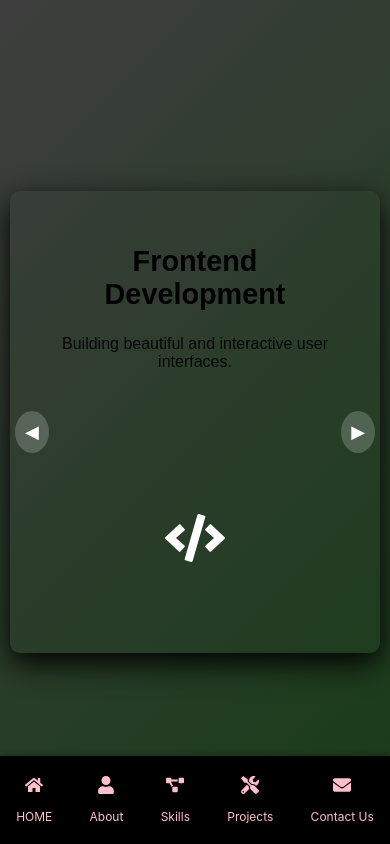
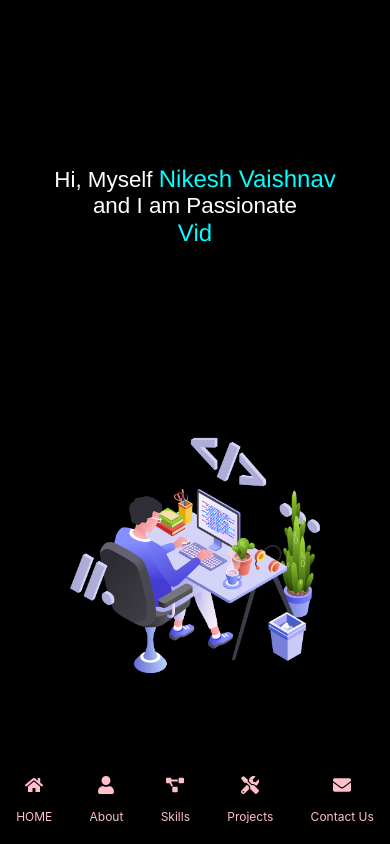
Before and after one commit to Nikesh-Vaishnav/my-portfolio, a React (Create React App) app: page / in a window 390 px wide. Built offline with nearby package versions, Linux system fonts and the light colour scheme.

Commit message:
update bg color and css

```diff
--- a/src/Home.js
+++ b/src/Home.js
@@ -1,79 +1,56 @@
-import React from "react";
-import { useState, useEffect } from "react";
-import { FaLaptopCode, FaPalette, FaDatabase, FaMobileAlt, FaCode , FaEnvelope } from "react-icons/fa";
+import React, { useEffect } from "react";
 import "./styles/Home.css";
 
+const Home = () => {
+  useEffect(() => {
+    const element = document.getElementById("element");
+    const words = ["Front-end Developer", "Video Editor", "Digital Marketer"];
+    let wordIndex = 0;
+    let letterIndex = 0;
+    let isDeleting = false;
+    const typingSpeed = 50;
+    const deletingSpeed = 50;
 
-const slides = [
-  {
-    title: "Welcome to My Portfolio",
-    description: "A showcase of my work and projects.",
-    icon: <FaLaptopCode className="slide-icon" />
-  },
-  {
-    title: "Frontend Development",
-    description: "Building beautiful and interactive user interfaces.",
-    icon: <FaCode className="slide-icon" />
-},
-  {
-    title: "Creative Web Solutions",
-    description: "Building sleek and user-friendly websites with a touch of innovation",
-    icon: <FaPalette className="slide-icon" />
-  },
-  {
-    title: "React Projects",
-    description: "Building dynamic UIs with React.js.",
-    icon: <FaDatabase className="slide-icon" />
-  },
-  {
-    title: "UI/UX Design",
-    description: "Designing intuitive and user-friendly interfaces.",
-    icon: <FaMobileAlt className="slide-icon" />
-  },
+    function typeEffect() {
+      if (!element) return;
 
-  {
-    title: "Contact Me",
-    description: "Let's collaborate on something great!",
-    icon: <FaEnvelope className="slide-icon" />
-  }
-];
+      const currentWord = words[wordIndex];
+      element.textContent = currentWord.substring(0, letterIndex); // Reset text properly
 
-const Slider = () => {
-  const [index, setIndex] = useState(0); // Start from slide 3
+      if (!isDeleting) {
+        if (letterIndex < currentWord.length) {
+          letterIndex++;
+          setTimeout(typeEffect, typingSpeed);
+        } else {
+          isDeleting = true;
+          setTimeout(typeEffect, 1000);
+        }
+      } else {
+        if (letterIndex > 0) {
+          letterIndex--;
+          setTimeout(typeEffect, deletingSpeed);
+        } else {
+          isDeleting = false;
+          wordIndex = (wordIndex + 1) % words.length;
+          setTimeout(typeEffect, 500);
+        }
+      }
+    }
 
-  useEffect(() => {
-    const interval = setInterval(() => {
-      setIndex((prevIndex) => (prevIndex === slides.length - 1 ? 0 : prevIndex + 1));
-    }, 5000); // Auto-slide every 3 seconds
-
-    return () => clearInterval(interval);
+    typeEffect();
   }, []);
 
   return (
-    <div className="slider-container">
-      <button className="nav-button left" onClick={() => setIndex(index > 0 ? index - 1 : slides.length - 1)}>◀</button>
-
-      <div className="slider">
-        <div className="slide-content">
-          <h1>{slides[index].title}</h1>
-          <p>{slides[index].description}</p>
+    <div className="home">
+      <section className="firstsection">
+        <div className="leftsection">
+          Hi, Myself <span className="purple">Nikesh Vaishnav</span><br />
+          and I am Passionate <br />
+          <span id="element"></span><br />
         </div>
-        <div className="slide-icon-container">
-          {slides[index].icon}
+        <div className="rightsection">
+          <img src="/bg.png" alt="Profile" />
         </div>
-      </div>
-
-      <button className="nav-button right" onClick={() => setIndex(index < slides.length - 1 ? index + 1 : 0)}>▶</button>
-    </div>
-  );
-};
-
-
-const Home = () => {
-  return (
-    <div className="home">
-      <section className="slider-section">
-        <Slider />
       </section>
     </div>
   );
--- a/src/Skills.js
+++ b/src/Skills.js
@@ -1,6 +1,8 @@
 import React from "react";
-import { FaHtml5, FaCss3Alt, FaJs, FaReact, FaBootstrap, FaSass, FaGithub } from "react-icons/fa";
-import { SiTailwindcss } from "react-icons/si";
+import { FaHtml5, FaCss3Alt, FaJs, FaReact, FaBootstrap, FaGithub, FaCode } from "react-icons/fa";
+import { SiTailwindcss, SiVisualstudiocode } from "react-icons/si";
+import { SiVisualstudioCode } from "react-icons/si";
+
 import "./styles/Skills.css"; // Import CSS
 
 const skills = [
@@ -10,8 +12,12 @@ const skills = [
   { name: "React.js", icon: <FaReact className="icon" style={{ color: "#61DAFB" }} /> },
   { name: "Bootstrap", icon: <FaBootstrap className="icon" style={{ color: "#7952B3" }} /> },
   { name: "Tailwind CSS", icon: <SiTailwindcss className="icon" style={{ color: "#38B2AC" }} /> },
-  { name: "SASS", icon: <FaSass className="icon" style={{ color: "#CC6699" }} /> },
+];
+
+const tools = [
   { name: "Git & GitHub", icon: <FaGithub className="icon" style={{ color: "#333" }} /> },
+  // { name: "VS Code", icon: <SiVisualstudioCode className="icon" style={{ color: "#007ACC" }} /> },
+  { name: "Code Editor", icon: <FaCode className="icon" style={{ color: "#FF5733" }} /> },
 ];
 
 const Skills = () => {
@@ -26,6 +32,16 @@ const Skills = () => {
           </div>
         ))}
       </div>
+
+      <h1>Tools</h1>
+      <div className="tools-container">
+        {tools.map((tool, index) => (
+          <div key={index} className="tool-box">
+            {tool.icon}
+            <p className="tool-name">{tool.name}</p>
+          </div>
+        ))}
+      </div>
     </section>
   );
 };
--- a/src/styles/About.css
+++ b/src/styles/About.css
@@ -1,7 +1,8 @@
 .about {
-  height: 99vh;
-  padding: 1px;
-  background: linear-gradient(135deg, #3e3e3e, rgb(24, 60, 24));
+  color: white;
+  height: 100vh;
+  padding: 0.1px 0 0 0 ;
+  background: #000;
 }
 
 .about h1 {
@@ -26,7 +27,7 @@
   max-width: 1000px;
   padding: 20px;
   border-radius: 10px;
-  box-shadow: 0 10px 30px rgba(0.3, 0.3, 0.3, 1);
+  box-shadow: 0 10px 30px rgb(179, 107, 107);
   width: 100%;
 }
 
--- a/src/styles/ContactSection.css
+++ b/src/styles/ContactSection.css
@@ -1,11 +1,12 @@
 /* Contact Section */
 .contact {
   min-height: 100vh;
-  background: linear-gradient(135deg, #3e3e3e, rgb(24, 60, 24));
+  background: #000;
   display: flex;
   flex-direction: column;
   justify-content:baseline;
   align-items: center;
+  color: white;
 }
 
 /* Contact Heading */
@@ -28,7 +29,7 @@
   margin: 20px auto;
   padding: 20px;
   border-radius: 12px;
-  box-shadow: 0 4px 10px rgba(1, 1, 1, 1);
+  box-shadow: 0 10px 30px rgb(179, 107, 107);
 }
 
 /* Left Section - Contact Info */
--- a/src/styles/Footer.css
+++ b/src/styles/Footer.css
@@ -4,11 +4,11 @@
   left: 0;
   z-index: 1000;
   width: 100%;
-  height: 50px;
+  height: 30px;
   display: flex;
   align-items: center;
   justify-content: center;
-  background: #000;
+  background: none;
   padding: 10px 0;
   text-align: center;
   box-shadow: 0 -2px 5px rgba(0, 0, 0, 0.2);
@@ -23,7 +23,7 @@
 }
 
 .footer li {
-  margin: 0 15px;
+  margin: 0 10px;
   text-align: center;
 }
 
@@ -31,12 +31,12 @@
 .footer a {
   text-decoration: none;
   color: pink;
-  font-size: 14px;
+  font-size: 10px;
   display: flex;
   flex-direction: column;
   align-items: center;
   transition: color 0.3s ease;
-  padding: 10px;
+  padding: 5px;
 }
 
 /* ✅ Fixed hover effect */
@@ -46,7 +46,7 @@
 
 /* ✅ Ensured icons look better */
 .logo {
-  font-size: 24px;
+  font-size: 20px;
 }
 
 /* 🔹🔹🔹 RESPONSIVE DESIGN 🔹🔹🔹 */
--- a/src/styles/Home.css
+++ b/src/styles/Home.css
@@ -1,165 +1,101 @@
 .home {
   text-align: center;
+  display: flex;
+  justify-content: center;
   font-family: Arial, sans-serif;
+  background: #000;
+  /* background: linear-gradient(135deg, #3e3e3e, rgb(24, 60, 24)); */
+  height: 100vh;
+  padding: 0.1px 0 0 0 ;
 }
 
-.slider-container {
-  position: relative;
-  width: 100%;
-  height: 100vh;
+.firstsection {
+  color: white;
   display: flex;
+  width: 90%;
+  justify-content: space-around;
   align-items: center;
-  justify-content: center;
-  background: linear-gradient(135deg, #3e3e3e, rgb(24, 60, 24));
-  color: white;
-  padding: 0px;
-}
-
-.slider {
-  display: flex;
-  width: 80%;
-  max-width: 1000px;
-  height: 60%;
-  border-radius: 10px;
-  box-shadow: 0 10px 30px rgba(1, 1, 1, 1);
-  padding: 40px;
-  align-items: center;
-  justify-content: space-between;
-}
-
-/* Left content */
-.slide-content {
-  flex: 1;
-  text-align: left;
+  flex-wrap: wrap;
+  text-align: center;
+  margin: 50px 0;
   padding: 20px;
 }
 
-.slide-content h1 {
-  color: #000;
-  font-size: 2.5rem;
-  padding: 0%;
+.firstsection div {
+  font-size: 2rem;
+  width: 40%;
 }
 
-.slide-content p {
-  font-size: 25px;
-  color: #000;
-  opacity: 0.9;
+/* Slide-in Animation for Image */
+.rightsection img {
+  width: 100%;
+  max-width: 400px;
+  opacity: 0;
+  transform: translateX(100px);
+  animation: slideIn 1s ease-in-out forwards;
 }
 
-/* Right icon */
-.slide-icon-container {
-  flex: 1;
-  display: flex;
-  align-items: center;
-  justify-content: center;
+/* Keyframes for Slide-in */
+@keyframes slideIn {
+  0% {
+      opacity: 0;
+      transform: translateX(100px);
+  }
+  100% {
+      opacity: 1;
+      transform: translateX(0);
+  }
 }
 
-.slide-icon {
-  font-size: 120px;
-  color: white;
+.purple {
+  color: aqua;
+  font-size: 2.5rem;
+  font-family: 'Franklin Gothic Medium', 'Arial Narrow', Arial, sans-serif;
 }
 
-/* Navigation Buttons */
-.nav-button {
-  position: absolute;
-  top: 50%;
-  transform: translateY(-50%);
-  background: rgba(255, 255, 255, 0.2);
-  color: white;
-  border: none;
-  padding: 15px;
-  font-size: 24px;
-  cursor: pointer;
-  transition: 0.3s;
-  border-radius: 50%;
+#element {
+  font-size: 2.5rem;
+  font-family: 'Franklin Gothic Medium', 'Arial Narrow', Arial, sans-serif;
+  color: aqua;
 }
 
-.nav-button:hover {
-  background: rgba(255, 255, 255, 0.5);
+/* Responsive Styles */
+@media (max-width: 1024px) {
+  .firstsection div {
+    font-size: 1.8rem;
+    width: 45%;
+  }
+  .purple, #element {
+    font-size: 2rem;
+  }
 }
 
-.left {
-  left: 20px;
-}
-
-.right {
-  right: 20px;
-}
-
-/* 🔹🔹🔹 RESPONSIVE DESIGN 🔹🔹🔹 */
 @media (max-width: 768px) {
-  .slider {
-    flex-direction: column; /* Stack content */
-    width: 90%;
-    height: auto;
-    padding: 20px;
+  .firstsection {
+    flex-direction: column;
     text-align: center;
   }
-
-  .slide-content {
-    text-align: center;
-    padding: 10px;
+  .firstsection div {
+    width: 80%;
+    font-size: 1.6rem;
   }
-
-  .slide-content h1 {
-    font-size: 2rem;
+  .rightsection img {
+    max-width: 300px;
   }
-
-  .slide-content p {
-    font-size: 18px;
-  }
-
-  .slide-icon-container {
-    margin-top: 20px;
-  }
-
-  .slide-icon {
-    font-size: 80px; /* Reduce size */
-  }
-
-  .nav-button {
-    font-size: 20px;
-    padding: 10px;
-  }
-
-  .left {
-    left: 10px;
-  }
-
-  .right {
-    right: 10px;
+  .purple, #element {
+    font-size: 1.8rem;
   }
 }
 
 @media (max-width: 480px) {
-  .slider{
-    margin: 0 10px 0 ;
-    height: 50%;
+  .firstsection div {
+    width: 100%;
+    font-size: 1.4rem;
   }
-
-  .slide-content h1 {
-    font-size: 1.8rem;
+  .rightsection img {
+    max-width: 250px;
   }
-
-  .slide-content p {
-    font-size: 16px;
-  }
-
-  .slide-icon {
-    font-size: 60px; /* Smaller for small screens */
-  }
-
-  .nav-button {
-    font-size: 18px;
-    padding: 10px;
-    margin: 10px;
-  }
-
-  .left {
-    left: 5px;
-  }
-
-  .right {
-    right: 5px;
+  .purple, #element {
+    font-size: 1.5rem;
   }
 }
--- a/src/styles/Project.css
+++ b/src/styles/Project.css
@@ -1,8 +1,9 @@
 .projects-section {
   text-align: center;
-  background: linear-gradient(135deg, #3e3e3e, rgb(24, 60, 24));
-  min-height: 99vh;
-  padding: 1px;
+  background: #000;
+  color: white;
+  height: 100vh;
+  padding: 0.1px 0 0 0 ;
 }
 
 .projects-section h1{
@@ -23,7 +24,7 @@
 .project-card {
   padding: 20px;
   border-radius: 10px;
-  box-shadow: 0 10px 30px rgba(0.3, 0.3, 0.3, 1);
+  box-shadow: 0 10px 30px rgb(179, 107, 107);
   width: 100%;
   max-width: 300px; /* Ensures consistency */
   height: 300px;
@@ -59,6 +60,10 @@
 }
 
 @media (max-width: 768px) {
+  .projects-section{
+    height: auto;
+  }
+
   .projects-section h2 {
       font-size: 2.5rem;
   }
```
Also changed, not shown: src/Slider.js (added, +70 -0 lines), src/styles/Skills.css (+18 -18 lines), src/styles/slider.css (added, +161 -0 lines), public/bg.png (added).
